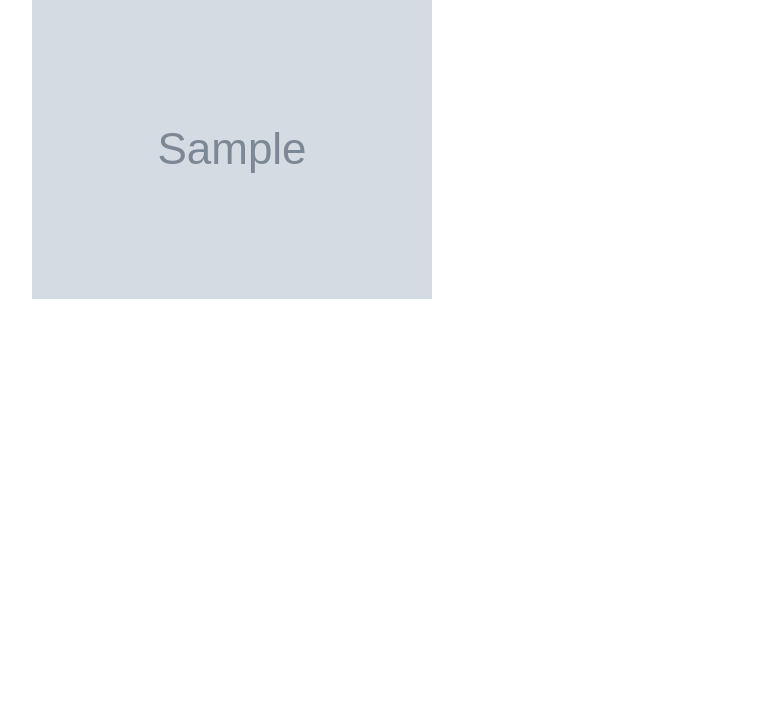
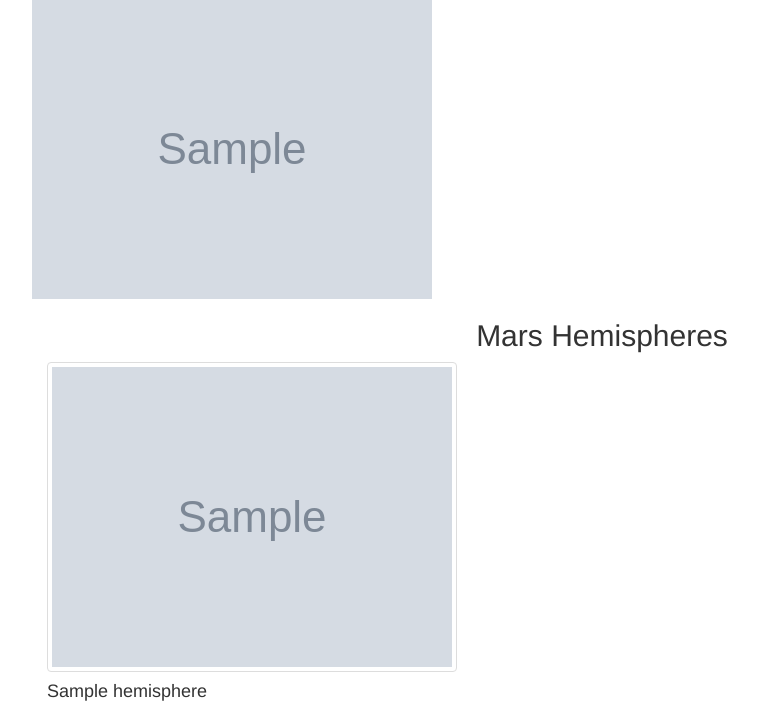
Before and after one commit to lucymccanna/Mission-to-Mars, a Flask app: page / in a window 1280 px wide. Shown: the part 468-1180 px from the top of the page, without its empty margins (38-796 px from the left). Before the commit the page ends 767 px from the top, so only its background shows below. Run offline with Flask 2, Linux system fonts and the light colour scheme; grey boxes marked "Sample" are stand-in pictures; a database or web service that is not in the repository returns one stand-in record (values such as "Sample title"); some libraries are stand-ins or nearby versions.

Commit message:
uploading

```diff
--- a/templates/index.html
+++ b/templates/index.html
@@ -43,6 +43,23 @@
             </div>
         </div>
 
+        <!-- Section for Mars Hemispheres -->
+        <div class="row" id="mars-hemispheres">
+            <h2 class="text-center">Mars Hemispheres</h2>
+        </div>
+
+        {% for hemisphere_data in mars.hemisphere_image_urls %}
+            <div class="col-md-6">
+                    <img src={{hemisphere_data.img_url}} class="img-thumbnail" alt="...">
+                    <div class="caption">
+                        <h4>{{hemisphere_data.title}}</h4>
+                    </div>
+            </div>
+        {% endfor %}
+    </div>
+
+
+
 
     </div>
 </body>
```
Also changed, not shown: scraping.py (+6 -8 lines), 1 other file.
